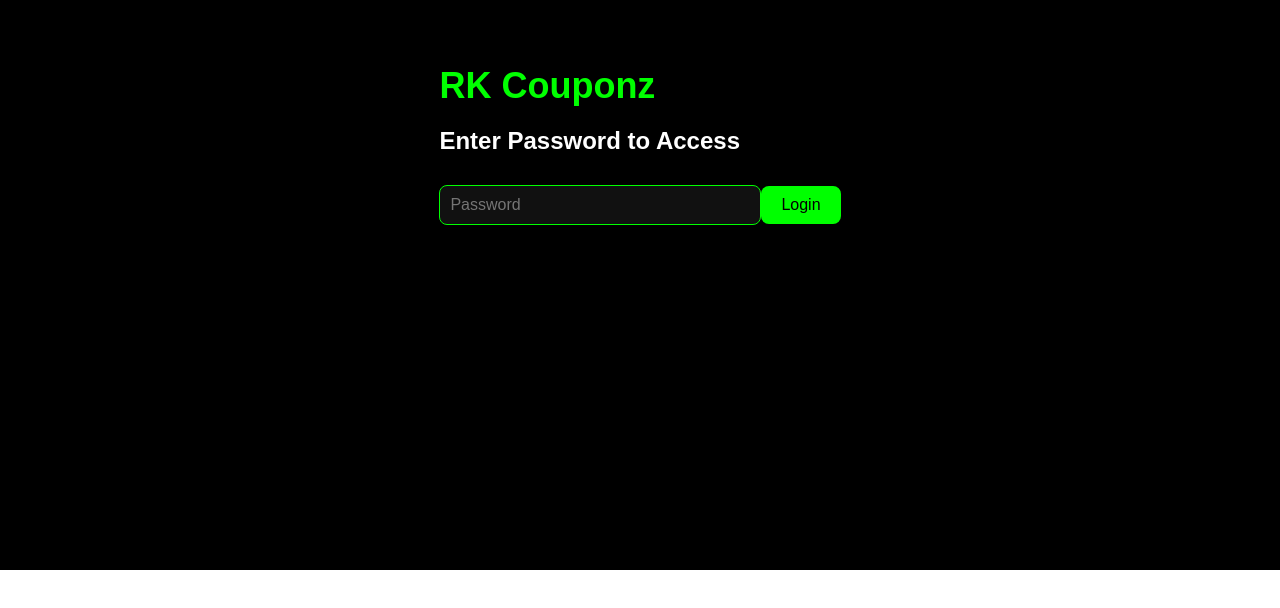
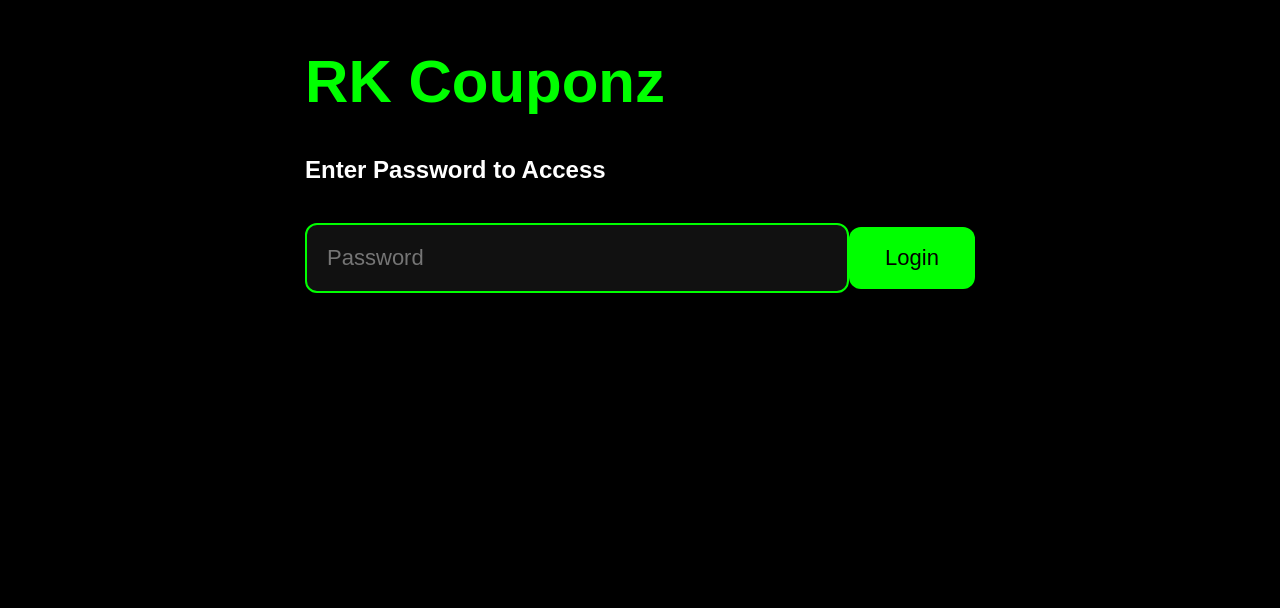
Before and after one commit to Gurnoor-coding/couponz, a React (Create React App) app: page / in a window 1280 px wide. Shown: the part 270-878 px from the top of the page. Before the commit the page ends 840 px from the top, so only its background shows below. Built offline with nearby package versions, Linux system fonts and the light colour scheme.

Commit message:
Styling3

```diff
--- a/src/App.css
+++ b/src/App.css
@@ -46,41 +46,41 @@
   min-height: 100vh;
   font-family: Arial, sans-serif;
   background-color: #000; /* black background */
-  color: #fff; /* default text white */
-  padding: 20px;
+  color: #fff;
+  padding: 50px;
 }
 
 /* Title for login page */
 .App-title {
-  font-size: 36px;
+  font-size: 60px; /* even bigger title */
   font-weight: bold;
-  margin-bottom: 20px;
-  color: #00ff00; /* optional green title */
+  margin-bottom: 40px;
+  color: #00ff00;
 }
 
 /* Input fields */
 input[type="text"],
 input[type="password"],
 textarea {
-  padding: 10px;
-  margin: 10px 0;
-  width: 300px;
-  border-radius: 8px;
-  border: 1px solid #00ff00; /* green border */
+  padding: 20px; /* bigger padding */
+  margin: 20px 0;
+  width: 500px; /* wider inputs */
+  border-radius: 12px;
+  border: 2px solid #00ff00;
   background-color: #111;
   color: #fff;
-  font-size: 16px;
+  font-size: 22px; /* bigger text */
 }
 
-/* All buttons - green theme */
+/* All buttons - green theme (main buttons bigger) */
 button {
-  padding: 10px 20px;
-  margin: 10px 0;
+  padding: 18px 36px; /* larger buttons */
+  margin: 14px 0;
   border: none;
-  border-radius: 8px;
+  border-radius: 12px;
   background-color: #00ff00;
   color: #000;
-  font-size: 16px;
+  font-size: 22px; /* bigger text */
   cursor: pointer;
   transition: all 0.2s ease-in-out;
 }
@@ -90,9 +90,9 @@ button:hover {
   transform: translateY(-2px);
 }
 
-/* Smaller "Enable Send All" button */
+/* "Enable Send All" button - smaller and in top-right corner */
 button.enable-send {
-  padding: 6px 12px;
+  padding: 8px 14px;  /* much smaller */
   font-size: 14px;
   position: absolute;
   top: 20px;
@@ -102,8 +102,9 @@ button.enable-send {
 /* Textarea for custom message */
 textarea {
   resize: vertical;
-  min-height: 80px;
-  border: 1px solid #00ff00;
+  min-height: 150px; /* taller textarea */
+  border: 2px solid #00ff00;
   background-color: #111;
   color: #fff;
+  font-size: 22px;
 }
```
